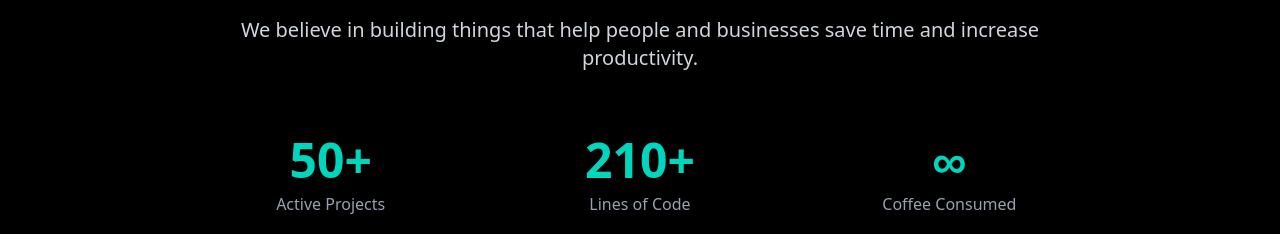
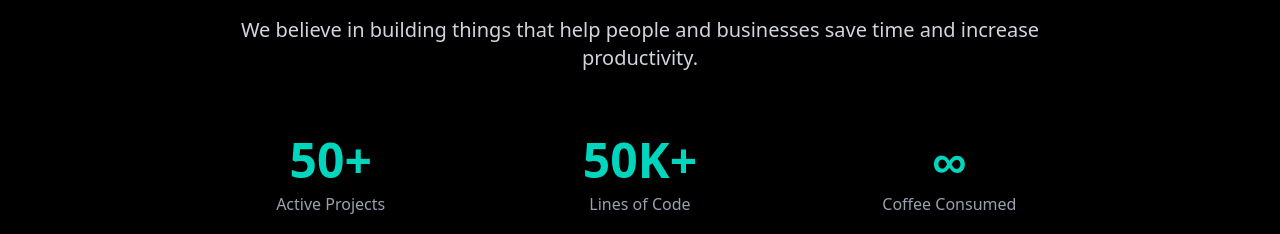
Before and after one commit to Designrpros/BerentsenLabs, a Next.js app: page / in a window 1280 px wide. Shown: the part 1980-2214 px from the top of the page. Built offline with nearby package versions, Linux system fonts and the light colour scheme.

Commit message:
Stat: 210+ → 50K+ lines of code

```diff
--- a/src/app/page.tsx
+++ b/src/app/page.tsx
@@ -99,7 +99,7 @@ export default function Home() {
           <div className="mt-16 grid grid-cols-3 gap-8">
             {[
               { number: '50+', label: t('stat1') },
-              { number: '210+', label: t('stat2') },
+              { number: '50K+', label: t('stat2') },
               { number: '∞', label: t('stat3') }
             ].map((stat, i) => (
               <div key={i} className="text-center">
```
